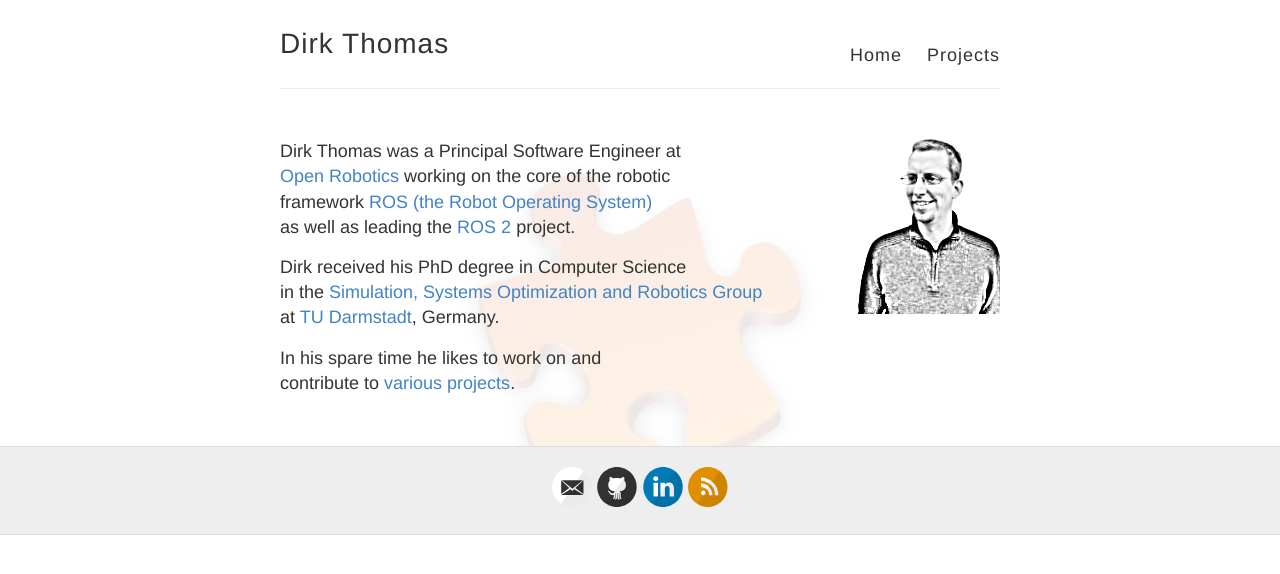
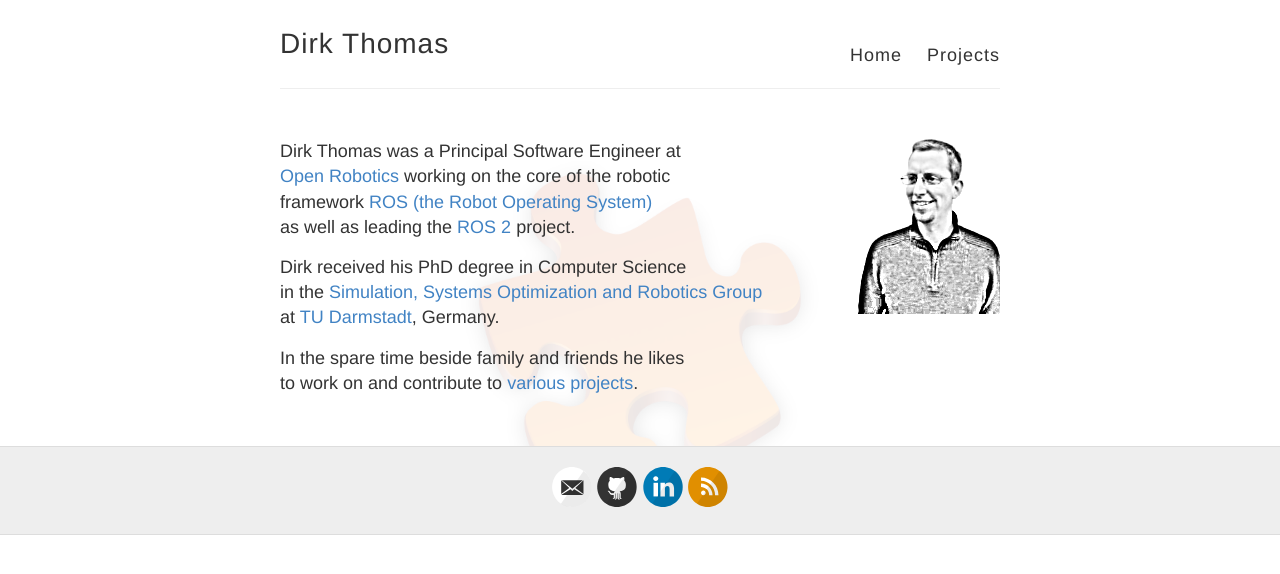
Before and after one commit to dirk-thomas/dirk-thomas.github.io, a Jekyll site: the page built from index.md, in a window 1280 px wide. Shown: the top 574 px of the page. Built offline with Jekyll 4.4.1, drawn with Linux system fonts in a browser that asks for light colours.

Commit message:
update spare time paragraph

```diff
--- a/index.md
+++ b/index.md
@@ -13,5 +13,5 @@
 in the [Simulation, Systems Optimization and Robotics Group](http://www.sim.informatik.tu-darmstadt.de/en/)
 at [TU Darmstadt](http://www.tu-darmstadt.de), Germany.
 
-In his spare time he likes to work on and
-contribute to [various projects](projects/).
+In the spare time beside family and friends he likes
+to work on and contribute to [various projects](projects/).
```
